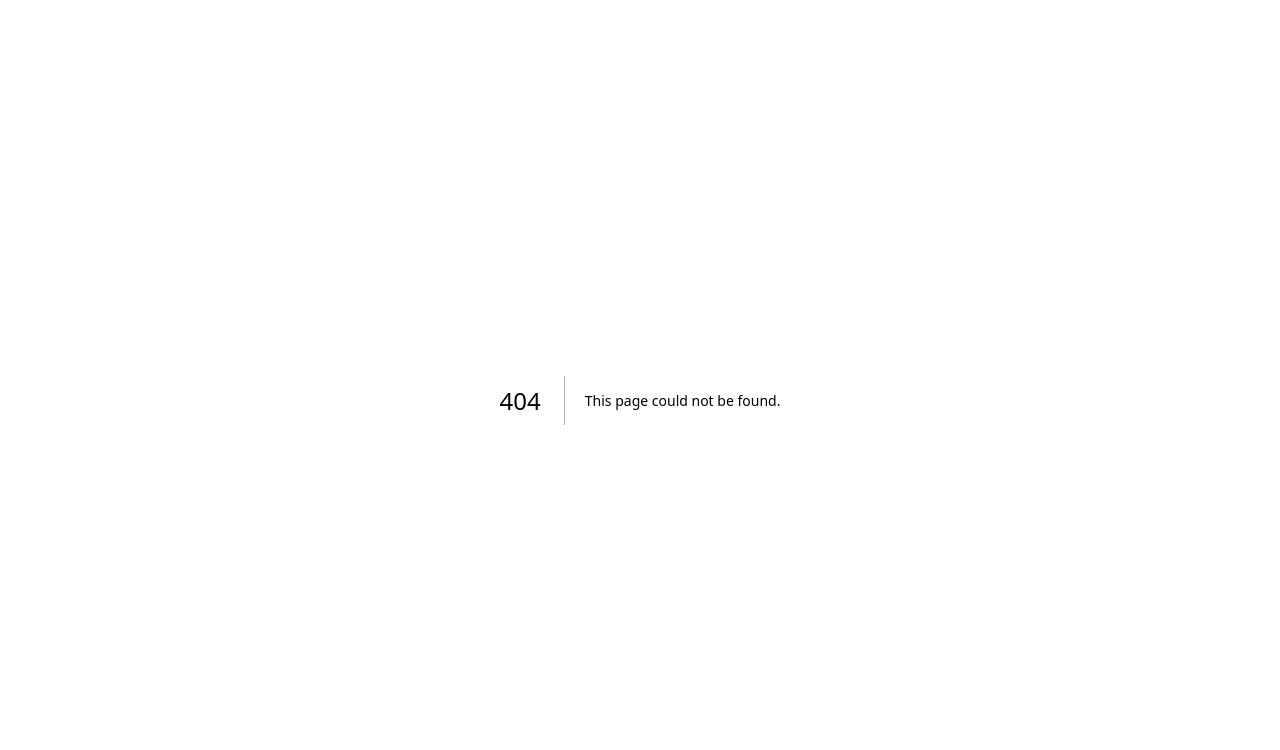
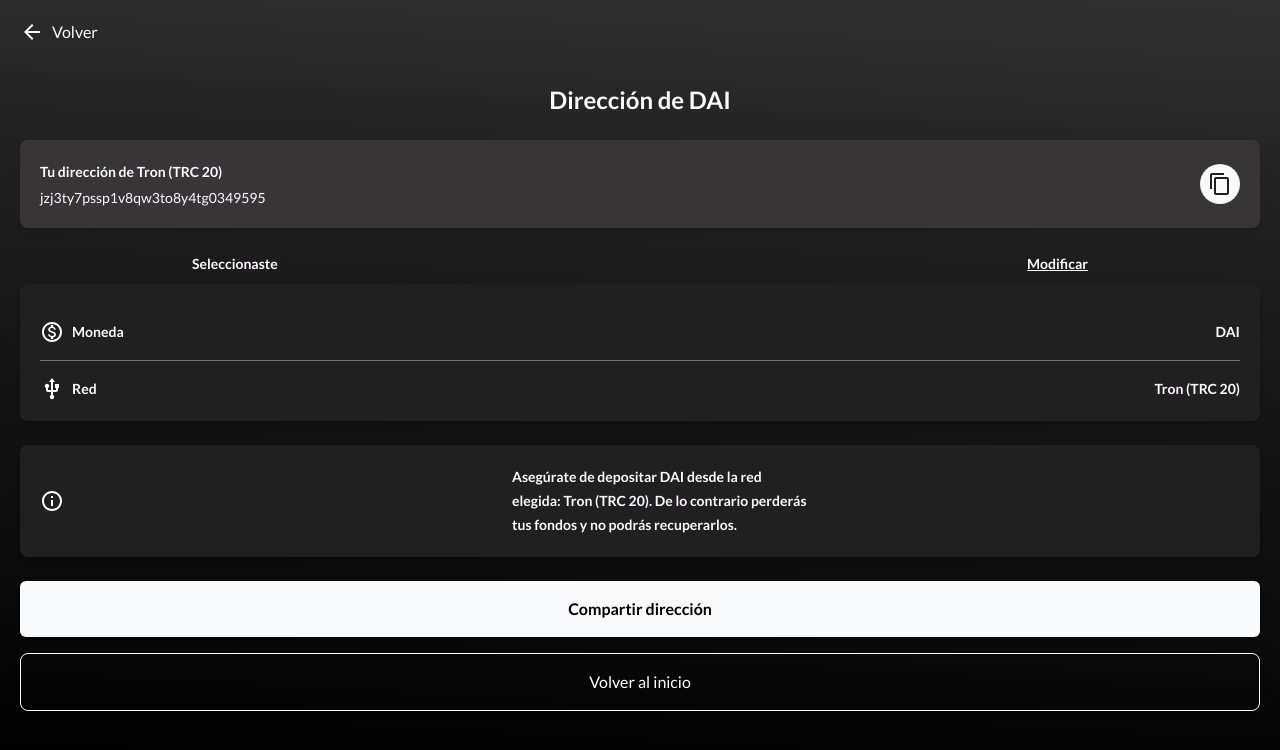
Before and after one commit to pguinazu/we-frontend, a Next.js app: page /auth/select-crypto-last-step in a window 1280 px wide. Before the commit this address had no page. Shown: the top 750 px of the page. Built offline with nearby package versions, Linux system fonts and the light colour scheme.

Commit message:
Creating component and receiving crypto screens

```diff
--- /dev/null
+++ b/src/app/auth/select-crypto-last-step/page.tsx
@@ -0,0 +1,160 @@
+"use client";
+
+import React from "react";
+import { useRouter } from "next/navigation";
+import ArrowBackIcon from "@mui/icons-material/ArrowBack";
+import ContentCopyIcon from "@mui/icons-material/ContentCopy";
+import Title from "@/app/components/Title";
+import Subtitle from "@/app/components/Subtitle";
+import Button from "@/app/components/Button";
+import BlackButton from "@/app/components/BlackButton";
+import InfoOutlinedIcon from "@mui/icons-material/InfoOutlined";
+import MonetizationOnOutlinedIcon from "@mui/icons-material/MonetizationOnOutlined";
+import UsbOutlinedIcon from "@mui/icons-material/UsbOutlined";
+
+const CryptoFinalScreen = () => {
+  const router = useRouter();
+
+  const handleCopyClick = () => {
+    navigator.clipboard.writeText("jzj3ty7pssp1v8qw3to8y4tg0349595");
+    alert("Dirección copiada al portapapeles");
+  };
+
+  const handleShareClick = () => {
+    console.log("Compartir dirección");
+  };
+
+  const handleGoHomeClick = () => {
+    router.push("/dashboard");
+  };
+
+  const handleModifyClick = () => {
+    router.push("/auth/select-crypto");
+  };
+
+  return (
+    <div className="w-full h-full flex flex-col items-start p-5">
+      <div
+        className="absolute top-5 left-5 flex items-center text-[#FEF7FF] cursor-pointer"
+        onClick={() => router.back()}
+      >
+        <ArrowBackIcon className="mr-2" />
+        <span>Volver</span>
+      </div>
+
+      <div className="w-full mt-16">
+        <Title text="Dirección de DAI" textAlign="center" />
+      </div>
+
+      <div className="w-full bg-[#373535] p-5 rounded-lg shadow-md mt-6">
+        <div className="flex justify-between items-center flex-wrap">
+          <div className="max-w-[80%]">
+            <Subtitle
+              text="Tu dirección de Tron (TRC 20)"
+              textAlign="left"
+              className="text-[#FAFAFA]"
+            />
+            <p className="text-[#FEF7FF] text-sm mt-1 break-words">
+              jzj3ty7pssp1v8qw3to8y4tg0349595
+            </p>
+          </div>
+          <div
+            onClick={handleCopyClick}
+            className="w-10 h-10 bg-[#FAFAFA] rounded-full flex items-center justify-center cursor-pointer shrink-0"
+          >
+            <ContentCopyIcon className="text-[#202020]" />
+          </div>
+        </div>
+      </div>
+
+      {/* Encabezado de selección */}
+      <div className="w-full flex justify-between items-center mt-6 px-5">
+        <Subtitle
+          text="Seleccionaste"
+          textAlign="left"
+          className="text-[#FAFAFA]"
+        />
+        <Subtitle
+          text="Modificar"
+          textAlign="right"
+          className="text-[#AFAFAF] underline cursor-pointer"
+          onClick={handleModifyClick}
+        />
+      </div>
+
+      <div className="w-full bg-[#202020] p-5 rounded-lg shadow-md mt-2">
+        <div className="mt-4">
+          {/* Moneda */}
+          <div className="flex items-center justify-between">
+            <div className="flex items-center gap-2">
+              <MonetizationOnOutlinedIcon className="text-[#FAFAFA] w-4 h-4 shrink-0 sm:w-5 sm:h-5" />
+              <Subtitle text="Moneda" textAlign="left" className="text-[#FAFAFA]" />
+            </div>
+            <div className="flex items-center gap-2 shrink-0">
+              {/* <img
+                src="/icons/DAI.png"
+                alt="DAI"
+                className="w-4 h-4 sm:w-5 sm:h-5 shrink-0"
+              /> */}
+              <Subtitle
+                text="DAI"
+                textAlign="right"
+                className="text-[#FAFAFA] max-w-[120px] sm:max-w-[140px] overflow-hidden text-ellipsis"
+                title="DAI"
+              />
+            </div>
+          </div>
+
+          {/* Línea divisora */}
+          <div className="w-full h-[1px] bg-[#CAC4D0] my-4 opacity-50"></div>
+
+          {/* Red */}
+          <div className="flex items-center justify-between">
+            <div className="flex items-center gap-2">
+              <UsbOutlinedIcon className="text-[#FAFAFA] w-4 h-4 shrink-0 sm:w-5 sm:h-5" />
+              <Subtitle text="Red" textAlign="left" className="text-[#FAFAFA]" />
+            </div>
+            <div className="flex items-center gap-2 shrink-0">
+              {/* <img
+                src="/icons/Tron.png"
+                alt="Tron"
+                className="w-4 h-4 sm:w-5 sm:h-5 shrink-0"
+              /> */}
+              <Subtitle
+                text="Tron (TRC 20)"
+                textAlign="right"
+                className="text-[#FAFAFA] sm:max-w-[140px] overflow-hidden text-ellipsis"
+                title="Tron (TRC 20)"
+              />
+            </div>
+          </div>
+        </div>
+      </div>
+
+      <div className="w-full bg-[#202020] p-5 rounded-lg shadow-md mt-6 flex items-center gap-4">
+        <InfoOutlinedIcon className="text-[#FAFAFA] w-5 h-5 shrink-0" />
+        <Subtitle
+          text="Asegúrate de depositar DAI desde la red elegida: Tron (TRC 20). De lo contrario perderás tus fondos y no podrás recuperarlos."
+          textAlign="left"
+          className="text-[#FAFAFA]"
+        />
+      </div>
+
+      <div className="w-full flex flex-col items-center gap-4 mt-6">
+        <Button
+          label="Compartir dirección"
+          onClick={handleShareClick}
+          className="w-full"
+        />
+        <BlackButton
+          label="Volver al inicio"
+          onClick={handleGoHomeClick}
+          fullWidth
+          className="border border-white"
+        />
+      </div>
+    </div>
+  );
+};
+
+export default CryptoFinalScreen;
--- /dev/null
+++ b/src/app/auth/select-crypto-red/page.tsx
@@ -0,0 +1,60 @@
+'use client';
+
+import React from 'react';
+import { useRouter } from 'next/navigation';
+import ArrowBackIcon from '@mui/icons-material/ArrowBack';
+import CryptoCard from '@/app/components/CryptoCard';
+import Subtitle from '@/app/components/Subtitle';
+
+const SelectCryptoRed = () => {
+  const networks = [
+    {
+      icon: '/icons/Tron.png',
+      title: 'Tron (TRC 20)',
+      subtitle: 'Red nativa para hacer transferencias de Tron',
+      hash: 'a1b2c3d4e5f6g7h8i9j0',
+    },
+    {
+      icon: '/icons/Polygon.png',
+      title: 'Polygon',
+      subtitle: 'Red nativa de MATIC',
+      hash: 'z9y8x7w6v5u4t3s2r1q0',
+    },
+  ];
+
+  const router = useRouter();
+
+  const handleCardClick = () => {
+    router.push('/auth/select-crypto-last-step');
+  };
+
+  return (
+    <div className="w-full h-full flex flex-col items-start p-5 relative">
+      <div
+        className="absolute top-5 left-5 flex items-center text-[#FEF7FF] cursor-pointer"
+        onClick={() => router.back()}
+      >
+        <ArrowBackIcon className="mr-2" />
+        <span>Volver</span>
+      </div>
+
+      <div className="w-full mt-12">
+        <Subtitle text="Elegí la red para recibir" textAlign="left" />
+      </div>
+
+      <div className="w-full bg-[#202020] p-5 rounded-md shadow-md flex flex-col gap-4 mt-4">
+        {networks.map((network) => (
+          <div key={network.hash} onClick={handleCardClick} className="cursor-pointer">
+            <CryptoCard
+              icon={network.icon}
+              title={network.title}
+              subtitle={network.subtitle}
+            />
+          </div>
+        ))}
+      </div>
+    </div>
+  );
+};
+
+export default SelectCryptoRed;
--- /dev/null
+++ b/src/app/auth/select-crypto/page.tsx
@@ -0,0 +1,67 @@
+'use client';
+
+import React from 'react';
+import { useRouter } from 'next/navigation';
+import ArrowBackIcon from '@mui/icons-material/ArrowBack';
+import CryptoCard from '@/app/components/CryptoCard';
+import Subtitle from '@/app/components/Subtitle';
+
+const SelectCrypto = () => {
+  const cryptos = [
+    {
+      icon: '/icons/USDC.png',
+      title: 'USDC',
+      subtitle: 'USDC',
+    },
+    {
+      icon: '/icons/Tether.png',
+      title: 'Tether',
+      subtitle: 'USDT',
+    },
+    {
+      icon: '/icons/DAI.png',
+      title: 'DAI',
+      subtitle: 'DAI',
+    },
+  ];
+
+  const router = useRouter();
+
+  const handleCardClick = () => {
+    router.push('/auth/select-crypto-red');
+  };
+
+  return (
+    <div className="w-full h-full flex flex-col items-start p-5 relative">
+      <div
+        className="absolute top-5 left-5 flex items-center text-[#FEF7FF] cursor-pointer"
+        onClick={() => router.back()}
+      >
+        <ArrowBackIcon className="mr-2" />
+        <span>Volver</span>
+      </div>
+
+      <div className="w-full mt-12">
+        <Subtitle text="Elegí la crypto que queres recibir" textAlign="left" />
+      </div>
+
+      <div className="w-full bg-[#202020] p-5 rounded-md shadow-md flex flex-col gap-4 mt-4">
+        {cryptos.map((crypto, index) => (
+          <div
+            key={index}
+            onClick={handleCardClick}
+            className="cursor-pointer"
+          >
+            <CryptoCard
+              icon={crypto.icon}
+              title={crypto.title}
+              subtitle={crypto.subtitle}
+            />
+          </div>
+        ))}
+      </div>
+    </div>
+  );
+};
+
+export default SelectCrypto;
--- /dev/null
+++ b/src/app/components/CryptoCard.tsx
@@ -0,0 +1,30 @@
+import React from 'react';
+import ArrowForwardIosIcon from '@mui/icons-material/ArrowForwardIos';
+
+interface CryptoCardProps {
+  icon: string; // Ruta de la imagen del icono
+  title: string; // Título de la tarjeta
+  subtitle: string; // Subtítulo de la tarjeta
+}
+
+const CryptoCard: React.FC<CryptoCardProps> = ({ icon, title, subtitle }) => {
+  return (
+    <div className="flex items-center justify-between bg-[#FEF7FF] rounded-md px-4 py-3 w-full h-auto shadow-md">
+      {/* Icono principal */}
+      <div className="flex items-start">
+        <img src={icon} alt={title} className="w-8 h-8 object-contain" />
+
+        {/* Título y subtítulo */}
+        <div className="ml-4 flex flex-col">
+          <div className="text-[#202020] text-[16px] leading-[24px] font-semibold">{title}</div>
+          <div className="text-[#202020] text-[12px] leading-[18px] mt-1">{subtitle}</div>
+        </div>
+      </div>
+
+      {/* Icono de redirección */}
+      <ArrowForwardIosIcon style={{ color: '#202020', fontSize: '16px' }} />
+    </div>
+  );
+};
+
+export default CryptoCard;
```
